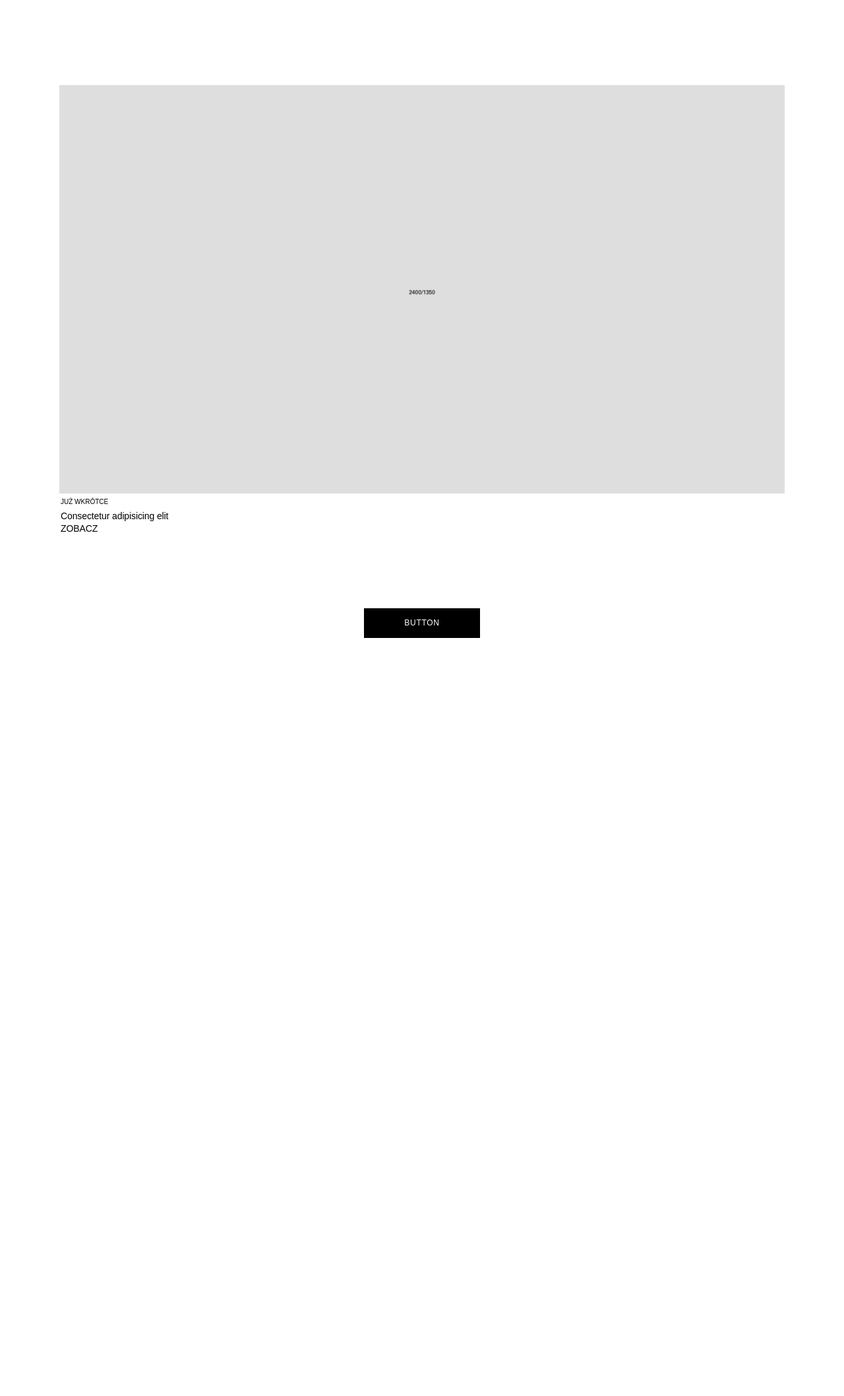
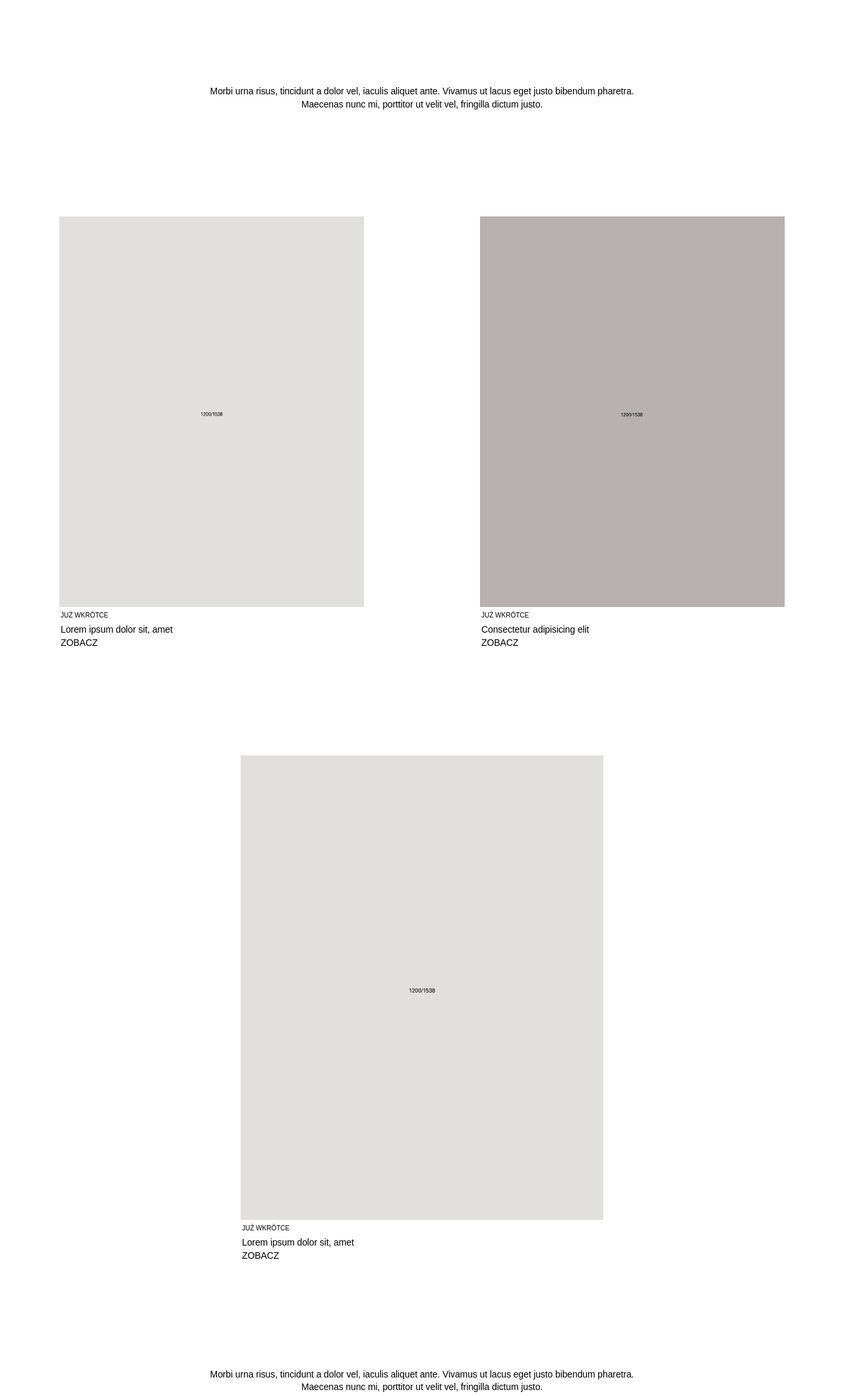
Before and after one commit to patrycjapetryk/lp-modules, a website built with webpack: page src/pages/index.html in a window 1280 px wide. Shown: the part 3820-5936 px from the top of the page at 66% size. Before the commit the page ends 4897 px from the top, so only its background shows below. Built offline with nearby package versions, Linux system fonts and the light colour scheme; a web font is replaced by a local one.

Commit message:
Add more galleries

```diff
--- a/src/pages/index.html
+++ b/src/pages/index.html
@@ -38,7 +38,7 @@
 
           <header class="gallery__header">
             <h2 class="gallery__title">Lorem ipsum dolor sit, amet</h2>
-            <!-- <span class="gallery__info">JUŻ WKRÓTCE</span> -->
+            <span class="gallery__info"></span>
             <span class="gallery__cta">Zobacz</span>
           </header>
         </div>
@@ -55,7 +55,7 @@
 
           <header class="gallery__header">
             <h2 class="gallery__title">Consectetur adipisicing elit</h2>
-            <!-- <span class="gallery__info">JUŻ WKRÓTCE</span> -->
+            <span class="gallery__info"></span>
             <span class="gallery__cta">Zobacz</span>
           </header>
         </div>
@@ -116,6 +116,113 @@
         </div>
       </div>
 
+      <div class="paragraph">
+        <span class="paragraph__span">
+          Morbi urna risus, tincidunt a dolor vel, iaculis aliquet ante. Vivamus
+          ut lacus eget justo bibendum pharetra. Maecenas nunc mi, porttitor ut
+          velit vel, fringilla dictum justo.
+        </span>
+      </div>
+
+      <div class="gallery">
+        <div class="gallery__item gallery__item--s">
+          <div class="gallery__wrapper" style="--aspect-ratio: 1200/1538">
+            <img
+              class="gallery__image"
+              src="../assets/images/photo-1200x1538-1.jpg"
+              alt=""
+              loading="lazy"
+            />
+          </div>
+
+          <header class="gallery__header">
+            <h2 class="gallery__title">Lorem ipsum dolor sit, amet</h2>
+            <span class="gallery__info">JUŻ WKRÓTCE</span>
+            <span class="gallery__cta">Zobacz</span>
+          </header>
+        </div>
+
+        <div class="gallery__item gallery__item--s">
+          <div class="gallery__wrapper" style="--aspect-ratio: 1200/1538">
+            <img
+              class="gallery__image"
+              src="../assets/images/photo-1200x1538-2.jpg"
+              alt=""
+              loading="lazy"
+            />
+          </div>
+
+          <header class="gallery__header">
+            <h2 class="gallery__title">Consectetur adipisicing elit</h2>
+            <span class="gallery__info">JUŻ WKRÓTCE</span>
+            <span class="gallery__cta">Zobacz</span>
+          </header>
+        </div>
+      </div>
+
+      <div class="gallery gallery--center">
+        <div class="gallery__item gallery__item--m">
+          <div class="gallery__wrapper" style="--aspect-ratio: 1200/1538">
+            <img
+              class="gallery__image"
+              src="../assets/images/photo-1200x1538-1.jpg"
+              alt=""
+              loading="lazy"
+            />
+          </div>
+
+          <header class="gallery__header">
+            <h2 class="gallery__title">Lorem ipsum dolor sit, amet</h2>
+            <span class="gallery__info">JUŻ WKRÓTCE</span>
+            <span class="gallery__cta">Zobacz</span>
+          </header>
+        </div>
+      </div>
+
+      <div class="paragraph">
+        <span class="paragraph__span">
+          Morbi urna risus, tincidunt a dolor vel, iaculis aliquet ante. Vivamus
+          ut lacus eget justo bibendum pharetra. Maecenas nunc mi, porttitor ut
+          velit vel, fringilla dictum justo.
+        </span>
+      </div>
+
+      <div class="gallery gallery--fullscreen">
+        <div class="gallery__item gallery__item--m">
+          <div class="gallery__wrapper" style="--aspect-ratio: 1200/1538">
+            <img
+              class="gallery__image"
+              src="../assets/images/photo-1200x1538-1.jpg"
+              alt=""
+              loading="lazy"
+            />
+          </div>
+
+          <header class="gallery__header">
+            <h2 class="gallery__title">Lorem ipsum dolor sit, amet</h2>
+            <span class="gallery__info"></span>
+            <span class="gallery__cta">Zobacz</span>
+          </header>
+        </div>
+
+        <div class="gallery__item gallery__item--m">
+          <div class="gallery__wrapper" style="--aspect-ratio: 1200/1538">
+            <img
+              class="gallery__image"
+              src="../assets/images/photo-1200x1538-2.jpg"
+              alt=""
+              loading="lazy"
+            />
+          </div>
+
+          <header class="gallery__header">
+            <h2 class="gallery__title">Consectetur adipisicing elit</h2>
+            <span class="gallery__info"></span>
+            <span class="gallery__cta">Zobacz</span>
+          </header>
+        </div>
+      </div>
+
       <div class="gallery gallery--center">
         <div class="gallery__item">
           <div class="gallery__wrapper" style="--aspect-ratio: 2400/1350">
```
